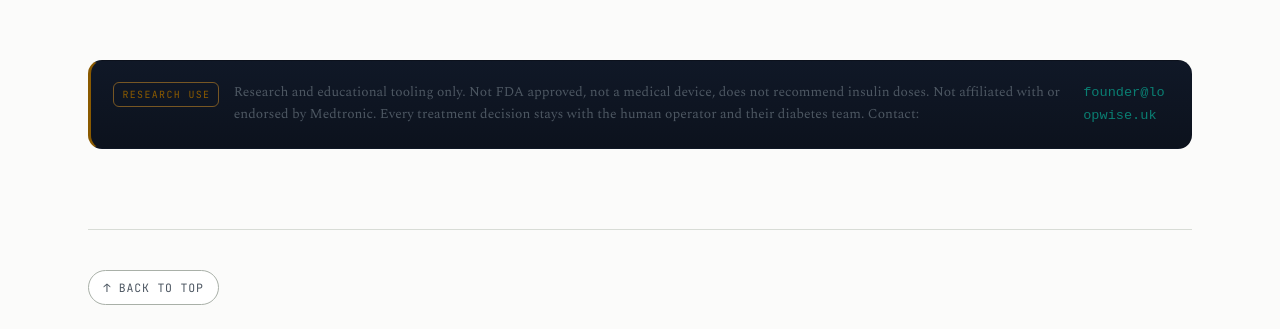
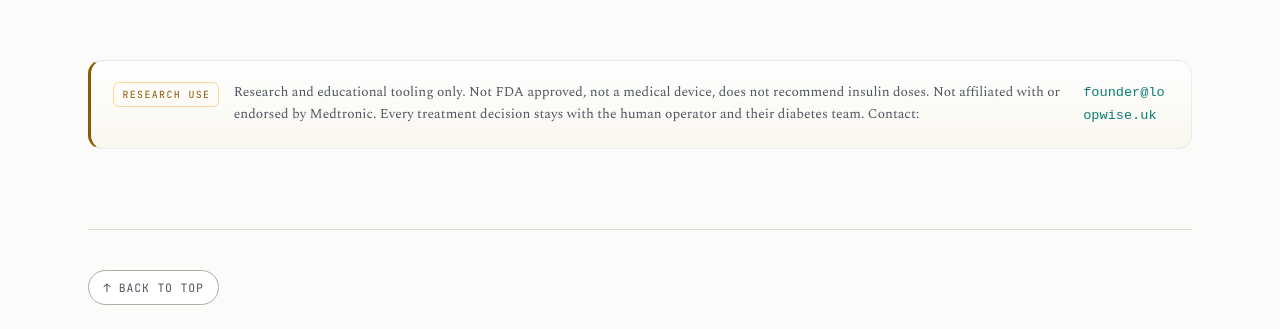
Before and after one commit to NovaLux12/loopwise.uk, a plain HTML site: page build.html in a window 1280 px wide. Shown: the part 8870-9199 px from the top of the page. Drawn offline with Linux system fonts and the light colour scheme.

Commit message:
Fix the safety banner rendering as a dark box on the light page
The light-mode override for .cv-safety lived in the prefers-color-scheme
block at the top of conversion.css and was dead: the base rule further
down redeclares .cv-safety at equal specificity with a hardcoded
linear-gradient(180deg,#101827,#0c121d) and wins on source order. Same
trap as .offer-num and the .announce override.

Made it token-driven (--cv-safety-bg) rather than adding a third light
override, so there is no cascade fight to lose next time. Dark mode is
unchanged: still rgb(16,24,39) -> rgb(12,18,29).

This passed the contrast audit at 1,740 nodes the whole time, because
the banner has light text on a dark background — it is wrong, not
illegible. Only a visual check catches it.

```diff
--- a/css/conversion.css
+++ b/css/conversion.css
@@ -7,6 +7,7 @@
   --cv-panel:linear-gradient(180deg,#111a29 0%,#0d1420 100%);
   --cv-head-wash:rgba(10,14,20,.55);
   --cv-loop-wash:rgba(45,212,191,.08);
+  --cv-safety-bg:linear-gradient(180deg,#101827,#0c121d);
   --cv-paper:#f6f3ec;
   --cv-paper-ink:#17202e;
   --cv-paper-mute:#5a6478;
@@ -28,6 +29,7 @@
        light page and took the column heads to 1.20-1.68:1. */
     --cv-head-wash:#f4f5f3;
     --cv-loop-wash:rgba(10,126,114,.10);
+    --cv-safety-bg:linear-gradient(180deg,#fff,#faf7ef);
   }
   /* Stroke that read as a 28% teal whisper on dark navy becomes a vanishing
      mark on white. Re-tint to the dark-mode teal at a higher opacity so the
@@ -42,8 +44,11 @@
      dark-mode teal as text so it stays legible. */
   .ship-kick code{background:rgba(10,126,114,.12);color:#0a7e72;border:1px solid rgba(10,126,114,.32)}
   /* Hardcoded dark navy gradient sat as a black band on the light page.
-     Lift to a warm white that matches the safety print treatment. */
-  .cv-safety{background:linear-gradient(180deg,#fff,#faf7ef)}
+   Now token-driven rather than a light-mode override: the override used to
+   live in the block at the top of this file and was DEAD, because the base
+   rule further down declares .cv-safety again at equal specificity and wins
+   on source order — the same trap as .offer-num. */
+  .cv-safety{border-left-color:var(--amber)}
 }
 
 /* Section rhythm — a touch more air than the base, Linear-like calm */
@@ -256,7 +261,7 @@
 
 /* ---------- safety: legal footer-block ---------- */
 .cv-safety{display:flex;gap:.9rem;align-items:flex-start;border-color:var(--cv-hair);
-  background:linear-gradient(180deg,#101827,#0c121d);border-left:3px solid var(--amber)}
+  background:var(--cv-safety-bg);border-left:3px solid var(--amber)}
 .safety-mark{flex:none;font-family:"JetBrains Mono",monospace;font-size:.62rem;letter-spacing:.14em;
   text-transform:uppercase;color:var(--amber);border:1px solid rgba(245,165,36,.45);
   border-radius:6px;padding:.2rem .5rem;margin-top:.1rem}
```
